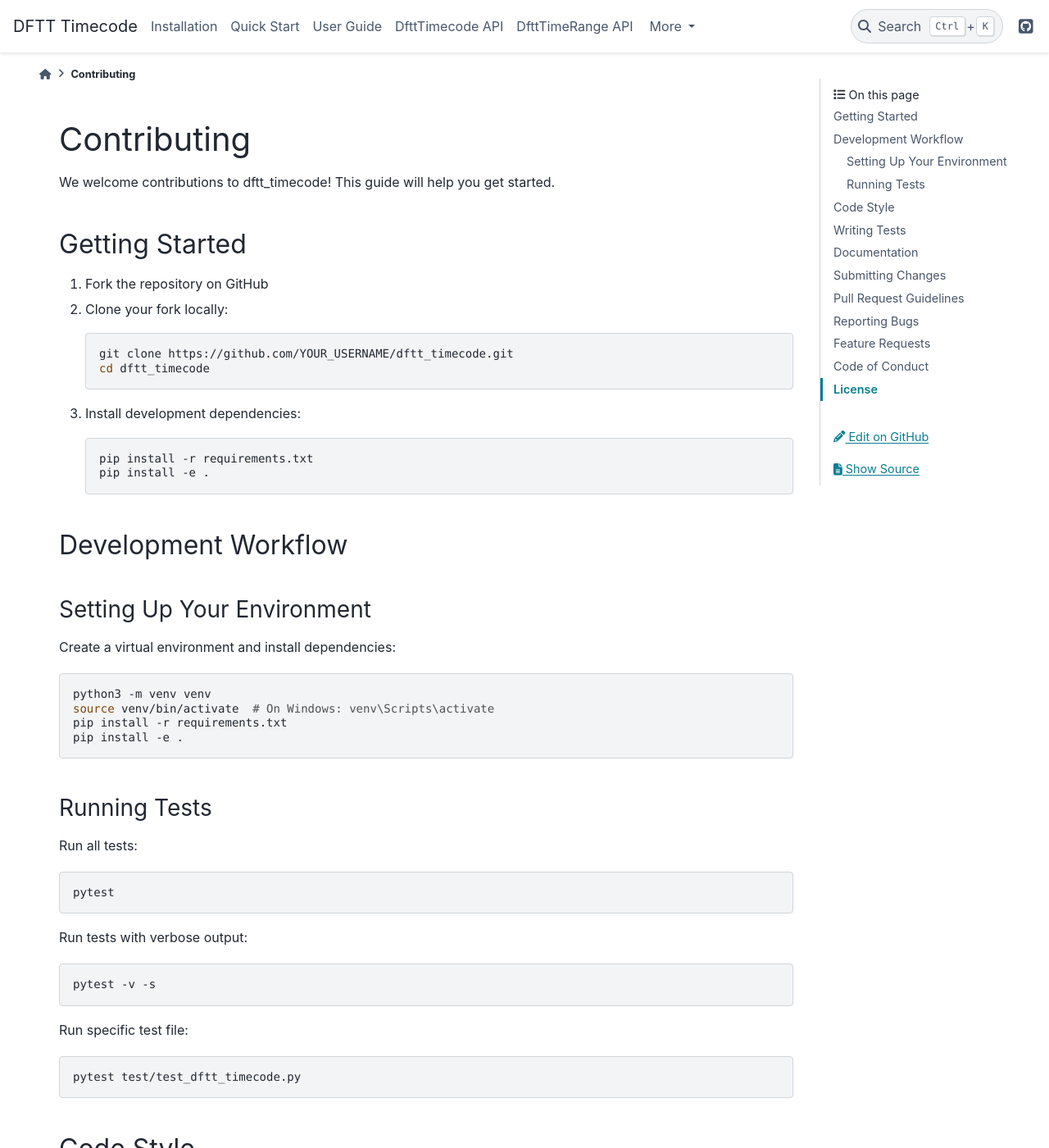
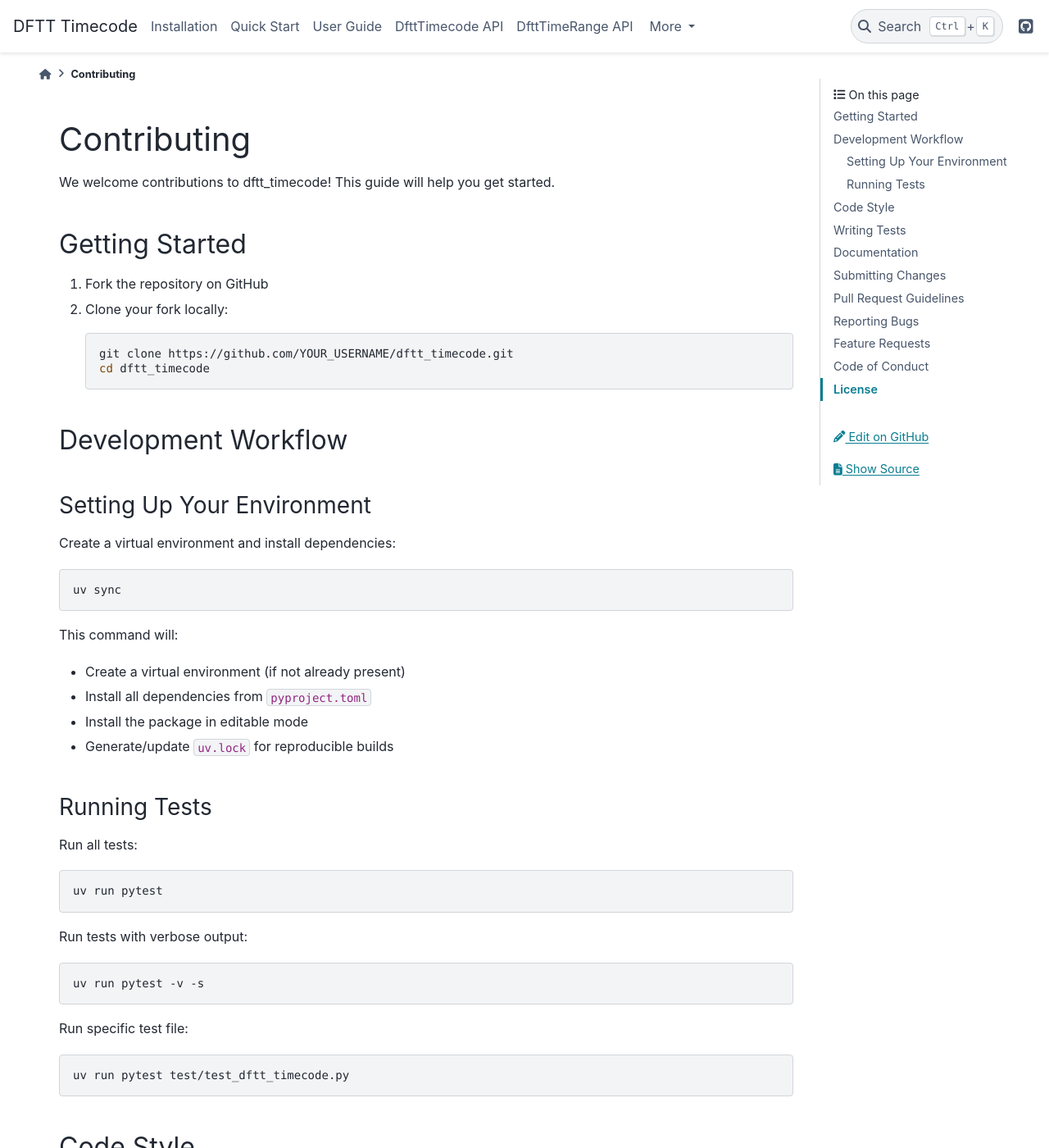
Before and after one commit to OwenYou/dftt_timecode, a Sphinx documentation site: the page built from docs/contributing.rst, in a window 1280 px wide and 1400 px high. Shown: the whole window at 82% size. Built offline with Sphinx 7.4.7 and the PyData theme 0.15.4, drawn with Linux system fonts in a browser that asks for light colours; some of the changed text lies outside the part shown.

Commit message:
Refactor documentation setup and testing instructions to streamline development workflow

```diff
--- a/docs/conf.py
+++ b/docs/conf.py
@@ -66,7 +66,6 @@
     "show_toc_level": 2,
     "navbar_align": "left",
     "navigation_with_keys": False,
-    "show_nav_level": 2,  # Show navigation levels in sidebar
     "navigation_depth": 4,
     "collapse_navigation": False,  # Keep navigation expanded
     "logo": {
--- a/docs/contributing.rst
+++ b/docs/contributing.rst
@@ -14,13 +14,6 @@
       git clone https://github.com/YOUR_USERNAME/dftt_timecode.git
       cd dftt_timecode
 
-3. Install development dependencies:
-
-   .. code-block:: bash
-
-      pip install -r requirements.txt
-      pip install -e .
-
 Development Workflow
 --------------------
 
@@ -31,10 +24,14 @@
 
 .. code-block:: bash
 
-   python3 -m venv venv
-   source venv/bin/activate  # On Windows: venv\Scripts\activate
-   pip install -r requirements.txt
-   pip install -e .
+   uv sync
+
+This command will:
+
+- Create a virtual environment (if not already present)
+- Install all dependencies from ``pyproject.toml``
+- Install the package in editable mode
+- Generate/update ``uv.lock`` for reproducible builds
 
 Running Tests
 ~~~~~~~~~~~~~
@@ -43,19 +40,19 @@
 
 .. code-block:: bash
 
-   pytest
+   uv run pytest
 
 Run tests with verbose output:
 
 .. code-block:: bash
 
-   pytest -v -s
+   uv run pytest -v -s
 
 Run specific test file:
 
 .. code-block:: bash
 
-   pytest test/test_dftt_timecode.py
+   uv run pytest test/test_dftt_timecode.py
 
 Code Style
 ----------
@@ -92,7 +89,7 @@
    .. code-block:: bash
 
       cd docs
-      sphinx-build -b html . _build
+      uv run sphinx-build -b html . _build
 
 Submitting Changes
 ------------------
```
